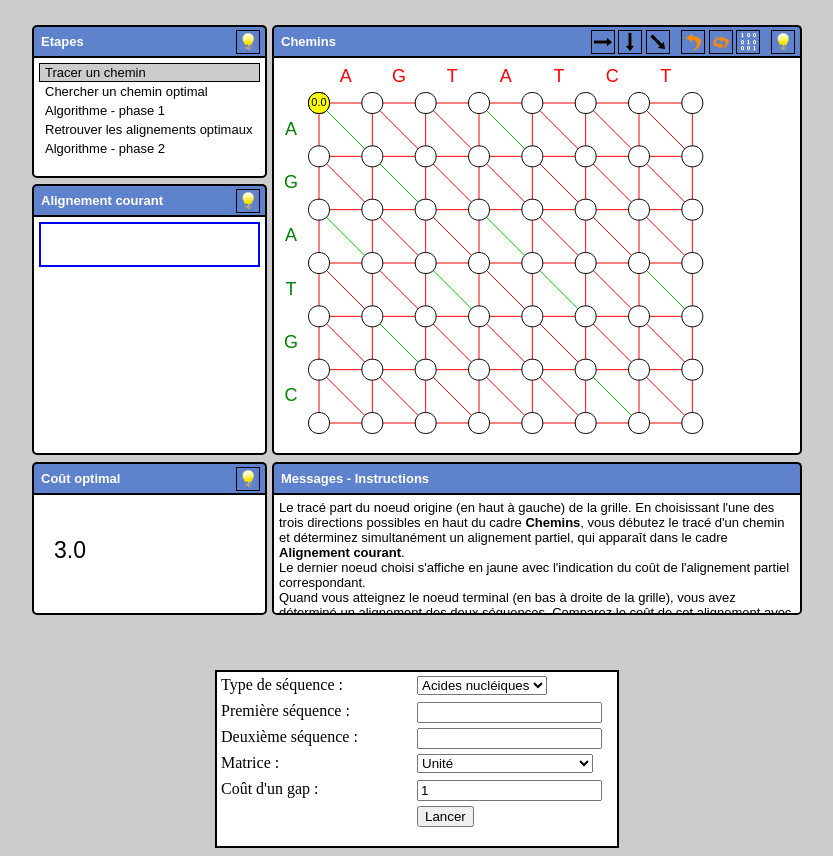
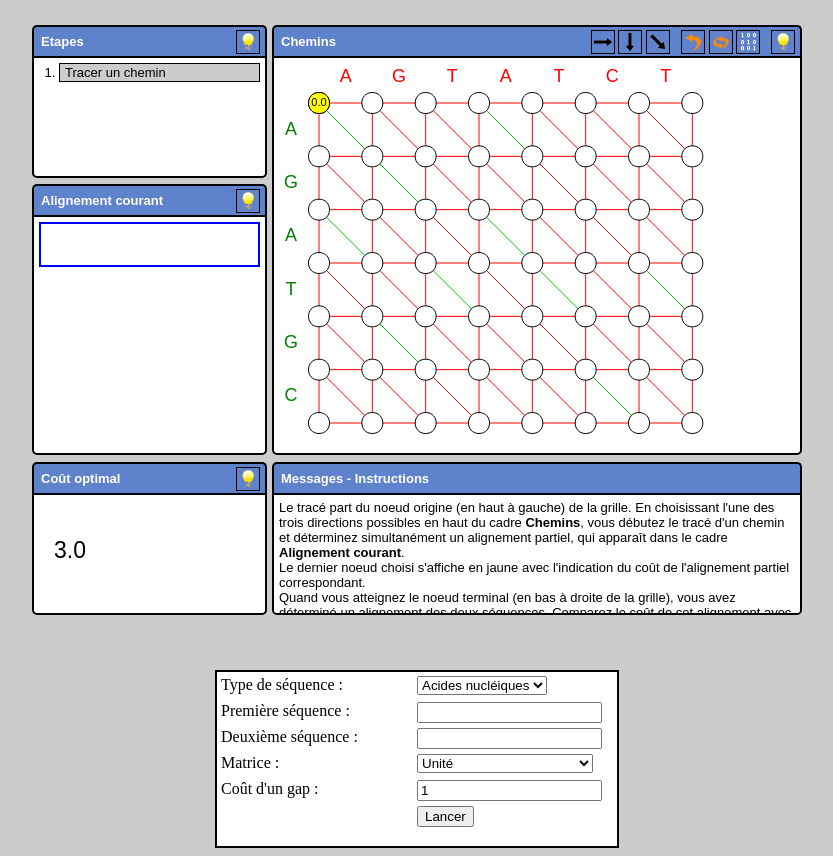
Before and after one commit to matchre/alignement-sequences, a plain HTML site: page index.html in a window 1280 px wide. Shown: the whole page, without its empty margins (223-1056 px from the left). Drawn offline with Linux system fonts and the light colour scheme.

Commit message:
Les étapes sont désormais affichées progressivement

```diff
--- a/alignement.css
+++ b/alignement.css
@@ -162,18 +162,24 @@ Style des éléments des blocs
 }
 
 /* Liste des étapes */
-#grain-alignement-listeEtapes a {
+#grain-alignement-listeEtapes li {
     /* Boite */
-    display: block;
     border: solid 1px white;
     /* Contenu */
     padding: 1px 5px 1px 5px;
+}
+#grain-alignement-listeEtapes li.grain-alignement-etapeActuelle {
+    border-color: black;
+    background-color: #CCC;
+}
+#grain-alignement-listeEtapes li a {
     text-decoration: none;
     color: black;
 }
-#grain-alignement-listeEtapes a.grain-alignement-etapeActuelle {
-    border-color: black;
-    background-color: #CCC;
+#grain-alignement-listeEtapes ol {
+  padding-left: 20px;
+  margin-top: 0px;
+  margin-bottom: 0px;
 }
 
 /* Liste des alignements */
--- a/alignement.js
+++ b/alignement.js
@@ -53,8 +53,8 @@ alignement = {
     changerEtape: function (n) {
         this.etape = n;
         this.afficherInstruction();
-        $( "#grain-alignement-listeEtapes a" ).removeClass("grain-alignement-etapeActuelle");
-        $( "#grain-alignement-listeEtapes a:nth-child("+n+")" ).addClass("grain-alignement-etapeActuelle");
+        $( "#grain-alignement-listeEtapes li" ).removeClass("grain-alignement-etapeActuelle");
+        $( "#grain-alignement-listeEtapes li:nth-child("+n+")").addClass("grain-alignement-etapeActuelle");
         switch(n) {
             case 1:
                 this.initEtape1();
@@ -119,6 +119,9 @@ alignement = {
                 case 2: this.afficherInformation("Insertion d'un <b>gap</b> dans la seconde séquence (en colonnes)<br/>Coût : "+this.calculCout(xx, yy, dir)); break;
                 case 3: this.afficherInformation("Mise en correspondance du caractère "+this.x[xx-1]+" et du caractère "+this.y[yy-1]+" <br/>Coût : "+this.calculCout(xx, yy, dir))
             }
+        }
+        if(xx == this.x.length && yy == this.y.length) {
+            $( "#etape2" ).show();
         }
     },
     /** Retour */
@@ -193,8 +196,10 @@ alignement = {
                         this.afficherInformation("Mise en correspondance du caractère "+this.x[xx-1]+" et du caractère "+this.y[yy-1]+" <br/>Coût : "+this.calculCout(xx, yy, dir))
                 }
                 if(xx == this.x.length && yy == this.y.length) {
-                    if(score == this.optimal)
-                        this.afficherInformation("Bravo ! Vous avez trouvé un alignement optimal !")
+                    if (score == this.optimal) {
+                            this.afficherInformation("Bravo ! Vous avez trouvé un alignement optimal !");
+                            $( "#etape3" ).show();
+                    }
                     else
                         this.afficherInformation("Le coût de votre alignement "+score+" est supérieur à celui de l'alignement optimal "+this.optimal+".")
                 }
@@ -244,8 +249,10 @@ alignement = {
                 if(this.posX != this.x.length || this.posY != this.y.length) {
                     this.avance3();
                 }
-                else
+                else {
                     n = 0;
+                    $( "#etape4" ).show();
+                }
             } while(n == 2)
         }
         if(n < 0) {
@@ -353,8 +360,10 @@ alignement = {
                 this.afficherAlignements();
                 this.actualiserGrille();
                 this.afficherInformation("");
-                if(xx == 0 && yy == 0)
+                if(xx == 0 && yy == 0) {
                     this.afficherInformation("Bravo, vous avez trouvé l'alignement optimal !");
+                    $( "#etape5" ).show();
+                }
             }
             else
                 this.afficherInformation("Le noeud que vous avez selectionné ne peut pas faire partie du chemin optimal, car le coût de transition est trop élevé.<br/>" + this.scores[xx][yy] + " + " + this.calculCout(x, y, dir) +" > " + this.scores[x][y])
@@ -572,6 +581,9 @@ alignement = {
          */
         this.initEtape3();
         this.next3(2);
+        for (var i = 2; i<= 5; i = i + 1) {
+            $( "li#etape" + i ).hide();
+        }
         this.optimal = this.scores[this.x.length][this.y.length];
         $( "#grain-alignement-optimal .grain-alignement-contenu" ).html(this.optimal.toFixed(1));
     },
--- a/index.html
+++ b/index.html
@@ -34,11 +34,13 @@
             </div>
         </div>
         <div class="grain-alignement-contenu" id="grain-alignement-listeEtapes">
-            <a href="javascript:alignement.changerEtape(1)">Tracer un chemin</a>
-            <a href="javascript:alignement.changerEtape(2)">Chercher un chemin optimal</a>
-            <a href="javascript:alignement.changerEtape(3)">Algorithme - phase 1</a>
-            <a href="javascript:alignement.changerEtape(4)">Retrouver les alignements optimaux</a>
-            <a href="javascript:alignement.changerEtape(5)">Algorithme - phase 2</a>
+          <ol>
+            <li id="etape1"><a href="javascript:alignement.changerEtape(1)">Tracer un chemin</a></li>
+            <li id="etape2"><a href="javascript:alignement.changerEtape(2)">Chercher un chemin optimal</a></li>
+            <li id="etape3"><a href="javascript:alignement.changerEtape(3)">Algorithme - phase 1</a></li>
+            <li id="etape4"><a href="javascript:alignement.changerEtape(4)">Retrouver les alignements optimaux</a></li>
+            <li id="etape5"><a href="javascript:alignement.changerEtape(5)">Algorithme - phase 2</a></li>
+          </ol>
         </div>
     </div>
     <div id="grain-alignement-alignements">
```
